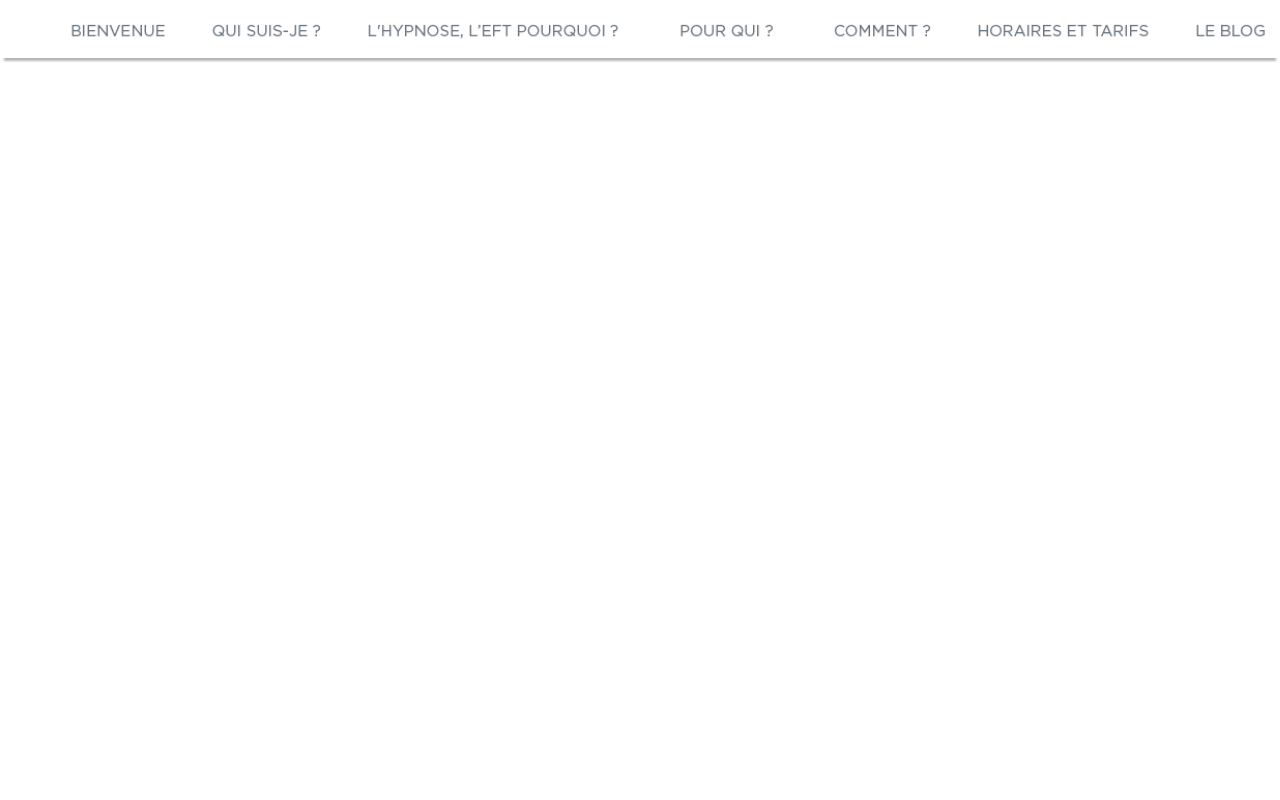
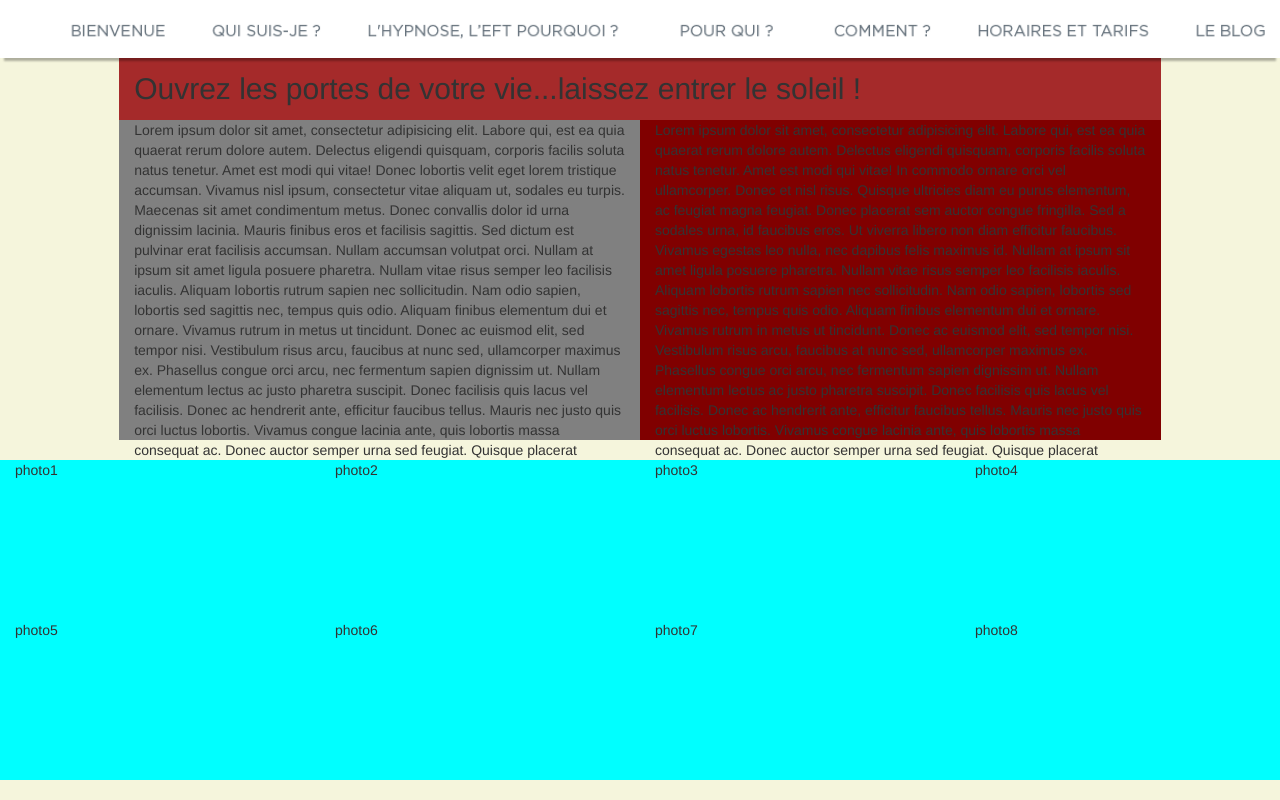
Before and after one commit to FloryanL/Hypno, a plain HTML site: page index.html in a window 1280 px wide. Drawn offline with Linux system fonts and the light colour scheme; files that its build step writes are made by us from their sources.

Commit message:
begin section 'welcome'

```diff
--- a/index.html
+++ b/index.html
@@ -1,10 +1,12 @@
 <!DOCTYPE html>
 <html>
+
 <head>
 	<title>M-Hypnosedax - hypnose dans Les Landes</title>
 	<link rel="stylesheet" type="text/css" href="styles.css">
-	<link href="elements/bootstrap/css/bootstrap.min.css" rel="stylesheet">
+	<link href="elements/bootstrap-3.3.7/css/bootstrap.min.css" rel="stylesheet">
 </head>
+
 <body>
 
 	<div id="nav">
@@ -15,7 +17,56 @@
 		<a href="#screen6"id="btn5"> </a>
 	</div>
 
-
+	<!-- section test -->
+	<section class="container-fluid welcome">
+		<div class="col-md-10 col-md-offset-1 partial-wel">
+			<div class="col-md-12 title">
+				<h2>Ouvrez les portes de votre vie...laissez entrer le soleil !</h2>
+			</div>
+			<div class="col-md-6 text1">
+				<p>Lorem ipsum dolor sit amet, consectetur adipisicing elit. Labore qui, est ea quia quaerat rerum dolore autem. Delectus
+					eligendi quisquam, corporis facilis soluta natus tenetur. Amet est modi qui vitae! Donec lobortis velit eget lorem tristique
+					accumsan. Vivamus nisl ipsum, consectetur vitae aliquam ut, sodales eu turpis. Maecenas sit amet condimentum metus.
+					Donec convallis dolor id urna dignissim lacinia. Mauris finibus eros et facilisis sagittis. Sed dictum est pulvinar
+					erat facilisis accumsan. Nullam accumsan volutpat orci. Nullam at ipsum sit amet ligula posuere pharetra. Nullam vitae
+					risus semper leo facilisis iaculis. Aliquam lobortis rutrum sapien nec sollicitudin. Nam odio sapien, lobortis sed sagittis
+					nec, tempus quis odio. Aliquam finibus elementum dui et ornare. Vivamus rutrum in metus ut tincidunt. Donec ac euismod
+					elit, sed tempor nisi. Vestibulum risus arcu, faucibus at nunc sed, ullamcorper maximus ex. Phasellus congue orci arcu,
+					nec fermentum sapien dignissim ut. Nullam elementum lectus ac justo pharetra suscipit. Donec facilisis quis lacus vel
+					facilisis. Donec ac hendrerit ante, efficitur faucibus tellus. Mauris nec justo quis orci luctus lobortis. Vivamus congue
+					lacinia ante, quis lobortis massa consequat ac. Donec auctor semper urna sed feugiat. Quisque placerat placerat elit
+					nec maximus. Sed cursus non velit vitae cursus. Duis in consequat felis, vitae mollis lorem. Pellentesque tincidunt
+					sodales metus. Praesent consequat vitae ipsum eu tristique.</p>
+			</div>
+			<div class="col-md-6 text2">
+				<p>Lorem ipsum dolor sit amet, consectetur adipisicing elit. Labore qui, est ea quia quaerat rerum dolore autem. Delectus
+					eligendi quisquam, corporis facilis soluta natus tenetur. Amet est modi qui vitae! In commodo ornare orci vel ullamcorper.
+					Donec et nisl risus. Quisque ultricies diam eu purus elementum, ac feugiat magna feugiat. Donec placerat sem auctor
+					congue fringilla. Sed a sodales urna, id faucibus eros. Ut viverra libero non diam efficitur faucibus. Vivamus egestas
+					leo nulla, nec dapibus felis maximus id. Nullam at ipsum sit amet ligula posuere pharetra. Nullam vitae risus semper
+					leo facilisis iaculis. Aliquam lobortis rutrum sapien nec sollicitudin. Nam odio sapien, lobortis sed sagittis nec,
+					tempus quis odio. Aliquam finibus elementum dui et ornare. Vivamus rutrum in metus ut tincidunt. Donec ac euismod elit,
+					sed tempor nisi. Vestibulum risus arcu, faucibus at nunc sed, ullamcorper maximus ex. Phasellus congue orci arcu, nec
+					fermentum sapien dignissim ut. Nullam elementum lectus ac justo pharetra suscipit. Donec facilisis quis lacus vel facilisis.
+					Donec ac hendrerit ante, efficitur faucibus tellus. Mauris nec justo quis orci luctus lobortis. Vivamus congue lacinia
+					ante, quis lobortis massa consequat ac. Donec auctor semper urna sed feugiat. Quisque placerat placerat elit nec maximus.
+					Sed cursus non velit vitae cursus. Duis in consequat felis, vitae mollis lorem. Pellentesque tincidunt sodales metus.
+					Praesent consequat vitae ipsum eu tristique.</p>
+			</div>
+		</div>
+		<div class="row">
+			<div class="gallery">
+				<div class="col-md-3 w-photo">photo1</div>
+				<div class="col-md-3 w-photo">photo2</div>
+				<div class="col-md-3 w-photo">photo3</div>
+				<div class="col-md-3 w-photo">photo4</div>
+				<div class="col-md-3 w-photo">photo5</div>
+				<div class="col-md-3 w-photo">photo6</div>
+				<div class="col-md-3 w-photo">photo7</div>
+				<div class="col-md-3 w-photo">photo8</div>
+			</div>
+		</div>
+	</section>
 
 	<!--<div id="screen1"></div>
 	<div id="screen2"></div>
@@ -39,4 +90,5 @@
 		});
 	</script>-->
 </body>
+
 </html>
--- a/styles.css
+++ b/styles.css
@@ -1,6 +1,6 @@
 body{
 	margin:0;
-	padding: 0;
+
 }
 #nav{
 	background-image: url(elements/img/nav.png);
@@ -52,6 +52,41 @@ body{
 	width: 100%;
 	height: 100vh;
 }
+
+/* Section Flo */
+.welcome {
+	height:100vh;
+	background-color: beige;
+}
+.partial-wel {
+	padding-right: 0 !important;
+	padding-left: 0 !important;
+	background-color: brown;
+	height: 50vh;
+	width: 100vh;
+}
+.title {
+	margin-top: 5vh;
+	padding-top: 1.5vh;
+	height: 10vh;
+}
+.text1 {
+	background-color: grey;
+	height: 40vh;
+}
+.text2 {
+	background-color: maroon;
+	height: 40vh;
+}
+.gallery {
+	margin-top: 57.5vh;
+}
+.w-photo {
+	height: 20vh;
+	width: auto;
+	background-color: cyan;
+}
+
 #screen2{
 	background-image: url(elements/img/index01.png);
 	background-repeat: no-repeat;
```
Lines whose indentation alone changed are shown as unchanged.
